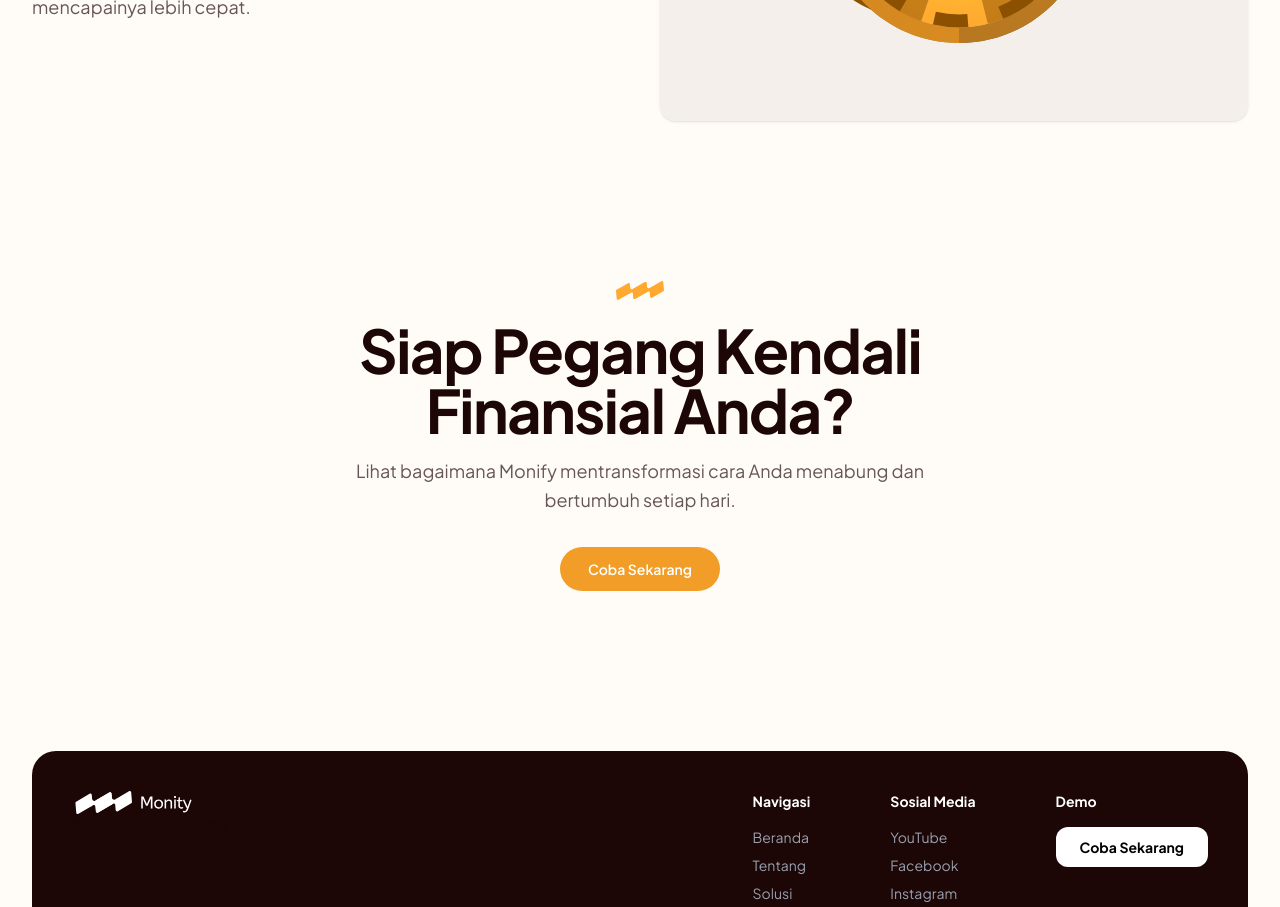
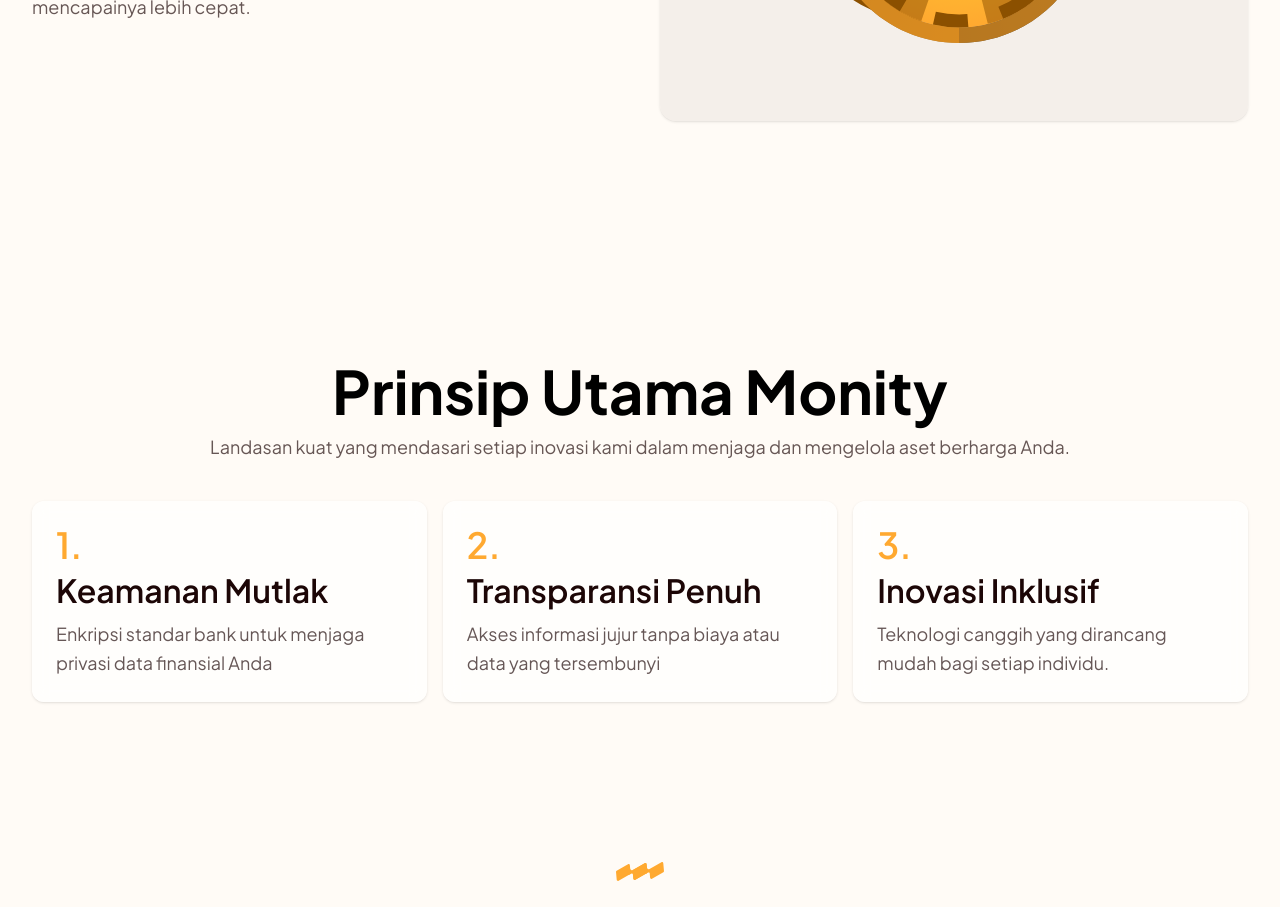
Before and after one commit to abdullahumairr/monity, a Next.js app: page /solutions in a window 1280 px wide. Shown: the part 1700-2607 px from the top of the page. Built offline with nearby package versions, Linux system fonts and the light colour scheme.

Commit message:
feat: add PrinciplesSection in solution page

```diff
--- a/src/app/FeatureSection.tsx
+++ b/src/app/FeatureSection.tsx
@@ -33,7 +33,7 @@
             </div>
 
             <div className="p-5">
-              <h3 className="mt-4 text-[32px] font-semibold ">
+              <h3 className="mt-4 text-2xl md:text-[32px] font-semibold ">
                 Multi-Account Tracking
               </h3>
               <p className="text-lg ">
@@ -68,7 +68,7 @@
             </div>
             <div className="p-5">
               {" "}
-              <h3 className="mt-4 text-[32px] font-semibold ">Custom Tags</h3>
+              <h3 className="mt-4 text-2xl md:text-[32px] font-semibold ">Custom Tags</h3>
               <p className="text-lg ">
                 Kelola pengeluaran spesifik dengan label yang personal.
               </p>
@@ -77,12 +77,11 @@
         </div>
 
         <div className="mt-6 grid gap-4 sm:grid-cols-2 lg:grid-cols-3">
-          {/* CARD 1 */}
           <div className="rounded-xl bg-white/70 p-5 shadow-sm backdrop-blur-sm">
             <div className="mb-3 text-[#FFA930]">
               <PiHandDeposit size={40} />
             </div>
-            <h4 className="font-semibold text-[32px]">Export Reports</h4>
+            <h4 className="font-semibold text-2xl md:text-[32px]">Export Reports</h4>
             <p className="text-lg ">
               Unduh laporan ke dalam bentuk PDF atau CSV secara instan.
             </p>
@@ -93,7 +92,7 @@
             <div className="mb-3 text-[#FFA930]">
               <GoShieldCheck size={40} />
             </div>
-            <h4 className="font-semibold text-[32px]">AES-256 Security</h4>
+            <h4 className="font-semibold text-2xl md:text-[32px]">AES-256 Security</h4>
             <p className="text-lg ">
               Proteksi data finansial dengan enkripsi standar bank.
             </p>
@@ -104,7 +103,7 @@
             <div className="mb-3 text-[#FFA930]">
               <TbTipJar size={40} />
             </div>
-            <h4 className="font-semibold text-[32px]">Target Savings</h4>
+            <h4 className="font-semibold text-2xl md:text-[32px]">Target Savings</h4>
             <p className="text-lg ">
               Wujudkan mimpi Anda dengan sistem tabungan otomatis.
             </p>
--- a/src/app/WhySection.tsx
+++ b/src/app/WhySection.tsx
@@ -44,7 +44,7 @@
                 {item.icon}
               </div>
 
-              <h3 className="text-[32px] font-semibold text-[#1C0606]">
+              <h3 className="text-2xl md:text-[32px] font-semibold text-[#1C0606]">
                 {item.title}
               </h3>
 
--- /dev/null
+++ b/src/app/solutions/PrinciplesSection.tsx
@@ -0,0 +1,69 @@
+"use client";
+
+export default function PrinciplesSection() {
+  const items = [
+    {
+      number: "1.",
+      title: "Keamanan Mutlak",
+      desc: "Enkripsi standar bank untuk menjaga privasi data finansial Anda",
+    },
+    {
+      number: "2.",
+      title: "Transparansi Penuh",
+      desc: "Akses informasi jujur tanpa biaya atau data yang tersembunyi",
+    },
+    {
+      number: "3.",
+      title: "Inovasi Inklusif",
+      desc: "Teknologi canggih yang dirancang mudah bagi setiap individu.",
+    },
+  ];
+
+  return (
+    <section className="w-full px-8 pt-32 md:pt-36 lg:pt-40">
+      <div className="mx-auto container">
+
+        <div className="text-center pt-0 md:pt-20">
+          <h2 className="text-4xl sm:text-5xl md:text-6xl font-bold">
+            Prinsip Utama Monity
+          </h2>
+
+          <p className="mt-3 text-lg">
+            Landasan kuat yang mendasari setiap inovasi kami dalam menjaga dan
+            mengelola aset berharga Anda.
+          </p>
+        </div>
+
+        <div className="mt-10 grid gap-4 sm:grid-cols-2 md:grid-cols-3">
+          {items.map((item, i) => (
+            <div
+              key={i}
+              className="
+                rounded-xl
+                bg-white/70
+                backdrop-blur-sm
+                p-6
+                shadow-sm
+                transition
+                hover:-translate-y-1
+              "
+            >
+              <span className="text-4xl font-semibold text-[#FFA930]">
+                {item.number}
+              </span>
+
+              <h5 className="mt-1 font-semibold text-2xl md:text-[32px]">
+                {item.title}
+              </h5>
+
+              <p className="mt-2 text-lg leading-relaxed">
+                {item.desc}
+              </p>
+            </div>
+          ))}
+        </div>
+
+      </div>
+    </section>
+  );
+}
--- a/src/app/solutions/page.tsx
+++ b/src/app/solutions/page.tsx
@@ -5,6 +5,7 @@
 import SolutionVisualizationSection from "./SolutionVisualizationSection";
 import SolutionsHero from "./hero";
 import SolutionForecastSection from "./SolutionForecastSection";
+import PrinciplesSection from "./PrinciplesSection";
 
 export default function SolutionsPage() {
   return (
@@ -14,6 +15,7 @@
       <SolutionAutomationSection />
       <SolutionVisualizationSection />
       <SolutionForecastSection />
+      <PrinciplesSection />
       <Footer />
     </PageBackground>
   );
```
